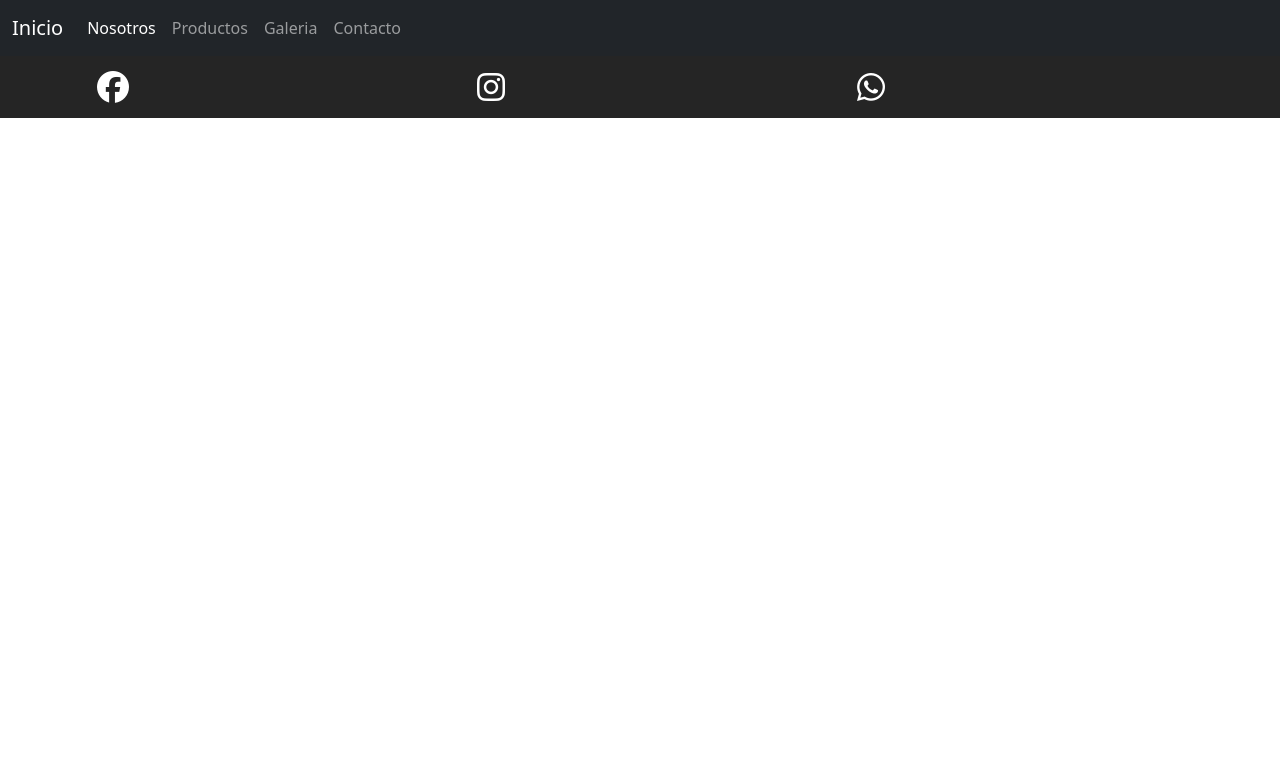
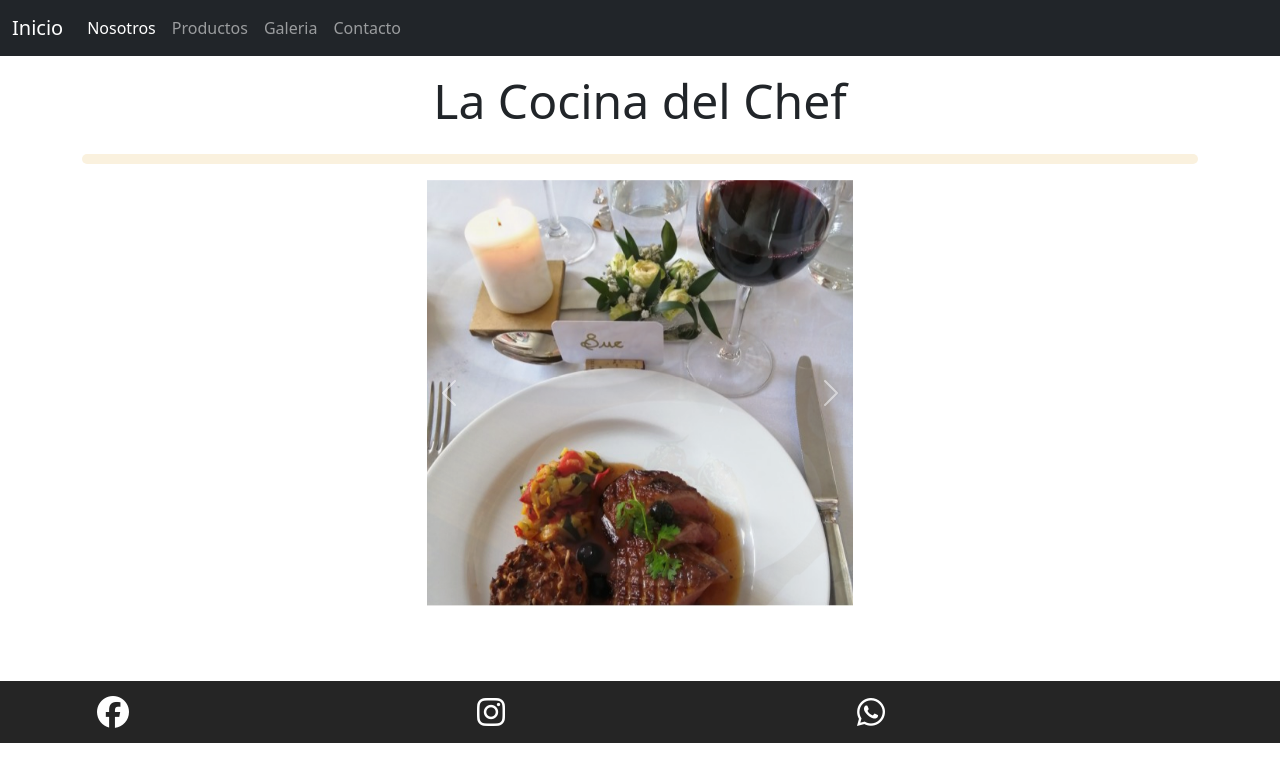
Before and after one commit to matiSolis/bootstrapEntrega, a plain HTML site: page index.html in a window 1280 px wide. Drawn offline with nearby package versions, Linux system fonts and the light colour scheme.

Commit message:
centrado de carousel

```diff
--- a/css/styles.css
+++ b/css/styles.css
@@ -1,4 +1,21 @@
+/* .div div div img{
+    display: center;
+    margin: 50px;
+} */
+#carouselExampleFade{
+    display: block;
+    max-width: 450px;
+    max-height: 450px;
+}
+.separador {
+    background-color:rgb(233, 198, 124);
+    height: 10px;
+    border: 0;
+    border-radius: 5px;
+}
+
 .footer {
+    margin-top: 75px;
     background-color: rgb(37, 37, 37);
     color: #fff;
 }
--- a/index.html
+++ b/index.html
@@ -43,6 +43,39 @@
         </nav>
     </header>
     <main>
+        <div class="container">
+            <div class="row">
+                <div class="col-12">
+                    <h1 class="display-5 mt-2 p-2 text-center">La Cocina del Chef</h1>
+                    <hr class="separador">
+                </div>
+            </div>
+        </div>
+        <div class="row justify-content-center mb-50">
+            <div id="carouselExampleFade" class="carousel slide carousel-fade " data-bs-ride="carousel">
+                <div class="carousel-inner">
+                    <div class="carousel-item active">
+                        <img src="./img/index1.jpg" class="d-block w-100" alt="Comida">
+                    </div>
+                    <div class="carousel-item">
+                        <img src="./img/index2.jpg" class="d-block w-100" alt="Comida">
+                    </div>
+                    <div class="carousel-item">
+                        <img src="./img/index3.jpg" class="d-block w-100" alt="Comida">
+                    </div>
+                </div>
+                <button class="carousel-control-prev" type="button" data-bs-target="#carouselExampleFade"
+                    data-bs-slide="prev">
+                    <span class="carousel-control-prev-icon" aria-hidden="true"></span>
+                    <span class="visually-hidden">Previous</span>
+                </button>
+                <button class="carousel-control-next" type="button" data-bs-target="#carouselExampleFade"
+                    data-bs-slide="next">
+                    <span class="carousel-control-next-icon" aria-hidden="true"></span>
+                    <span class="visually-hidden">Next</span>
+                </button>
+            </div>
+        </div>
     </main>
     <footer class="footer">
         <div class="container">
```
Also changed, not shown: contacto.html (+2 -1 lines).
